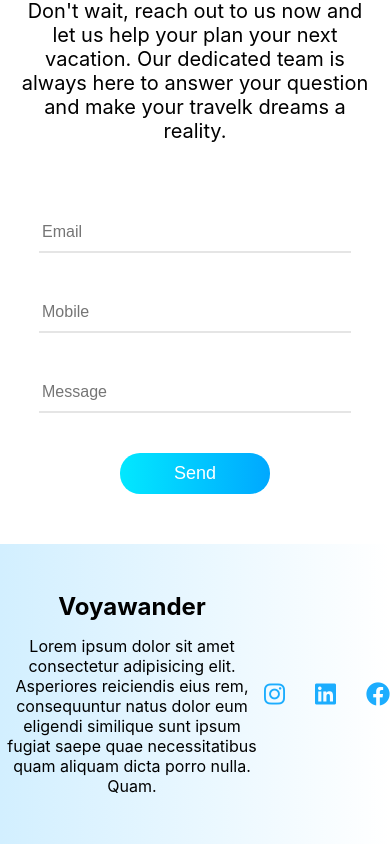
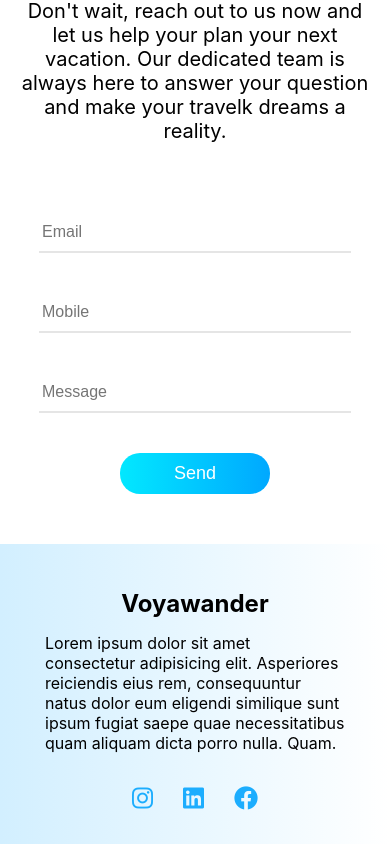
Before and after one commit to monurajputrko/Voyawander, a React (Create React App) app: page / in a window 390 px wide. Shown: the part 5293-6137 px from the top of the page. Built offline with nearby package versions, Linux system fonts and the light colour scheme; the HTML template or start-up script is replaced by a standard one.

Commit message:
Home page styling done

```diff
--- a/src/Components/footer/Footer.module.css
+++ b/src/Components/footer/Footer.module.css
@@ -19,3 +19,17 @@
   display: flex;
   gap: 30px;
 }
+
+@media only screen and (max-width: 570px) {
+  .footer {
+    text-align: center;
+    display: flex;
+    gap: 45px;
+    flex-direction: column;
+    justify-content: center;
+  }
+
+  .footer > div > p:nth-child(2) {
+    text-align: left;
+  }
+}
```
